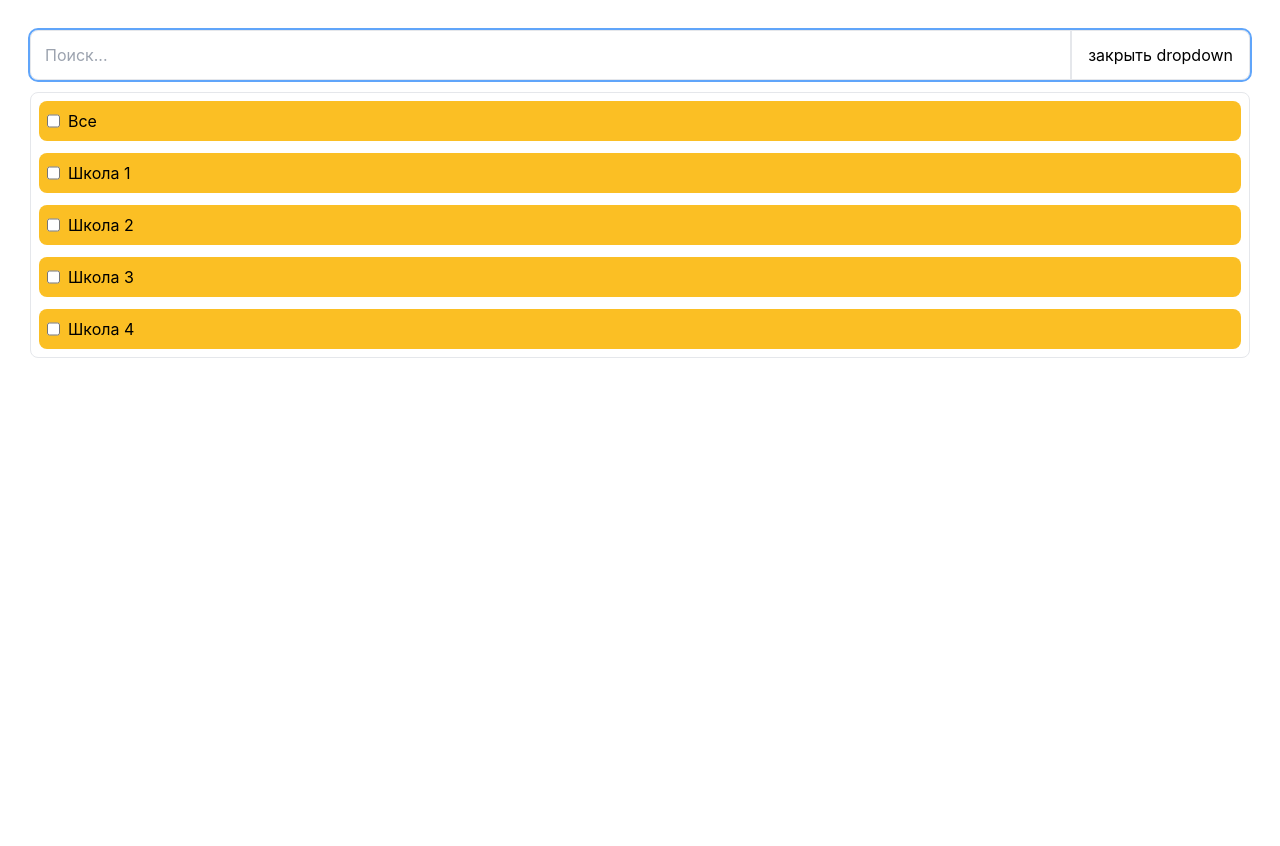
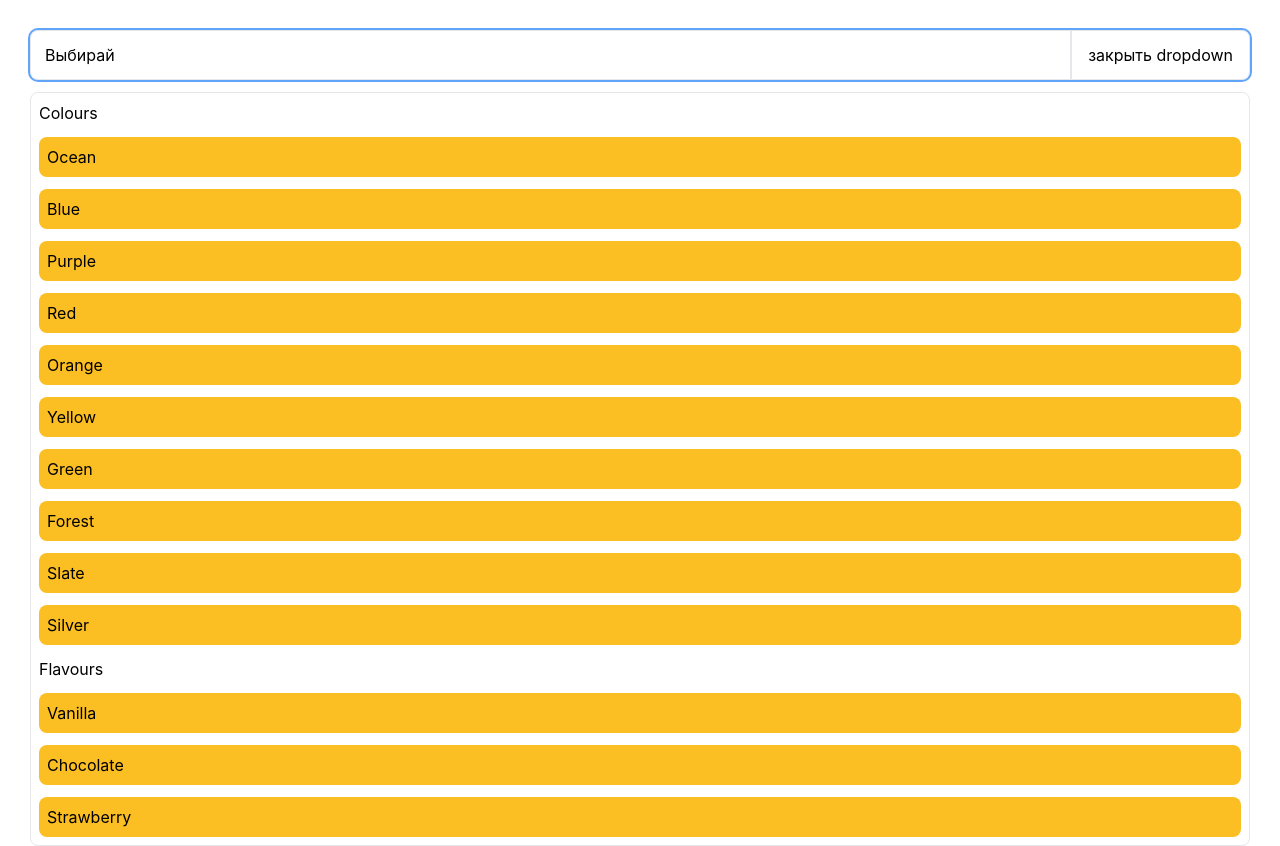
Before and after one commit to StasRnD/Select, a React (Create React App) app: page / in a window 1280 px wide. Both pictures are taken after a click on the button "открыть dropdown". Before the commit the page ends 800 px from the top, so only its background shows below. Built offline with nearby package versions, Linux system fonts and the light colour scheme.

Commit message:
feat: add group options(firsst version)

```diff
--- a/src/App.tsx
+++ b/src/App.tsx
@@ -3,45 +3,71 @@ import React, { useState } from "react";
 import { CustomOption } from "./customs/CustomOption";
 import { CustomSelectField } from "./customs/CustomSelectField";
 
-export interface CustomOptionProps {
-  title: string;
-  description: string;
+interface colourOptionsProps {
+  value: string;
+  label: string;
+  color: string;
 }
+const colourOptions: colourOptionsProps[] = [
+  { value: "ocean", label: "Ocean", color: "#00B8D9" },
+  { value: "blue", label: "Blue", color: "#0052CC" },
+  { value: "purple", label: "Purple", color: "#5243AA" },
+  { value: "red", label: "Red", color: "#FF5630" },
+  { value: "orange", label: "Orange", color: "#FF8B00" },
+  { value: "yellow", label: "Yellow", color: "#FFC400" },
+  { value: "green", label: "Green", color: "#36B37E" },
+  { value: "forest", label: "Forest", color: "#00875A" },
+  { value: "slate", label: "Slate", color: "#253858" },
+  { value: "silver", label: "Silver", color: "#666666" },
+];
 
-const options: CustomOptionProps[] = [
+interface flavourOptionsProps {
+  value: string;
+  label: string;
+  rating: string;
+}
+const flavourOptions: flavourOptionsProps[] = [
+  { value: "vanilla", label: "Vanilla", rating: "safe" },
+  { value: "chocolate", label: "Chocolate", rating: "good" },
+  { value: "strawberry", label: "Strawberry", rating: "wild" },
+];
+
+interface groupedOptionsProps {
+  groupName: string;
+  groupOptions: colourOptionsProps[] | flavourOptionsProps[];
+}
+const groupedOptions: groupedOptionsProps[] = [
   {
-    title: "Школа 1",
-    description: "Описание школа 1",
+    groupName: "Colours",
+    groupOptions: colourOptions,
   },
   {
-    title: "Школа 2",
-    description: "Описание школа 2",
-  },
-  {
-    title: "Школа 3",
-    description: "Описание школа 3",
-  },
-  {
-    title: "Школа 4",
-    description: "Описание школа 4",
+    groupName: "Flavours",
+    groupOptions: flavourOptions,
   },
 ];
 
 function App() {
-  const [selectValue, setSelectValue] = useState<CustomOptionProps[]>([]);
-  const getLabel = (userOption: CustomOptionProps | null): string => {
+  const [selectValue, setSelectValue] = useState<
+    (colourOptionsProps | flavourOptionsProps)[]
+  >([]);
+  const getLabel = (
+    userOption: colourOptionsProps | flavourOptionsProps | null,
+  ): string => {
     if (userOption === null) {
       return "";
     } else {
-      return userOption.title;
+      return userOption.label;
     }
   };
 
-  const getValue = (userOption: CustomOptionProps | null): string | number => {
+  const getValue = (
+    userOption: colourOptionsProps | flavourOptionsProps | null,
+  ): string | number => {
     if (userOption === null) {
       return "";
     } else {
-      return userOption.description;
+      return userOption.value;
     }
   };
 
@@ -52,13 +78,9 @@ function App() {
         getLabel={getLabel}
         getValue={getValue}
         onChange={setSelectValue}
-        options={options}
+        options={groupedOptions}
         multiple={true}
-        optionWithCheckbox
-        viewCountChildren={3}
-        deletableOptions
-        showOptionChoseAll
-        search
+        hasGroupOptions
       />
     </div>
   );
--- a/src/Select.tsx
+++ b/src/Select.tsx
@@ -18,8 +18,13 @@ import { SingleSelect, MultiSelect } from "./model";
 import { SelectFieldMultiple } from "./components/SelectFieldMultiple";
 import { SelectFieldSingle } from "./components/SelectFieldSingle";
 
+type GroupOptions<T> = {
+  groupName: string;
+  groupOptions: T[];
+};
+
 type SelectProps<T> = {
-  options: T[];
+  options: T[] | GroupOptions<T>[];
   search?: boolean;
   getLabel?: (value: T | null) => string;
   getValue?: (value: T | null) => string | number;
@@ -28,8 +33,8 @@ type SelectProps<T> = {
   CustomSelectMultiField?: React.FC<SelectFieldMultipleProps<T>>;
   clearOptions?: boolean;
   optionWithCheckbox?: boolean;
-  groupOptions?: boolean;
-  deletableOptions?: boolean;
+  hasGroupOptions?: boolean;
+  hasDeletableOptions?: boolean;
   showOptionChoseAll?: boolean;
   SelectOptionLeftSlot?: React.FC<{
     item: T;
@@ -49,8 +54,8 @@ export const Select = <V, T = V extends V[] ? V[number] : V>(
   props: SelectProps<T>,
 ) => {
   const {
-    groupOptions,
-    deletableOptions,
+    hasGroupOptions,
+    hasDeletableOptions,
     options,
     CustomOption,
     multiple,
@@ -72,6 +77,64 @@ export const Select = <V, T = V extends V[] ? V[number] : V>(
   const ref = useRef<HTMLDivElement>(null);
   const openDropdownToggle = () => setOpen((open) => !open);
   const [open, setOpen] = useState<boolean>(false);
+
+  // @ts-ignore
+  const isGrouped = Array.isArray(options[0]["groupOptions"]);
+
+  // @ts-ignore
+  const flatMapGroupOptions = isGrouped
+    ? // @ts-ignore
+      options.flatMap(({ groupOptions }) => {
+        return groupOptions;
+      })
+    : null;
+
+  const renderGroupOptions = () => {
+    // @ts-ignore
+    return isGrouped
+      ? // @ts-ignore
+        options.map(({ groupName, groupOptions }) => {
+          const activeAndInactiveOptions = combinedOptions({
+            // @ts-ignore
+            options: groupOptions,
+            findValue,
+            allActiveOptions,
+          });
+
+          const viewOptions = () => {
+            if (multiple && hasGroupOptions) {
+              return [
+                ...activeAndInactiveOptions.activeOptions,
+                ...activeAndInactiveOptions.inActiveOptions,
+              ];
+            }
+
+            if (multiple && hasDeletableOptions) {
+              return [...activeAndInactiveOptions.inActiveOptions];
+            }
+
+            return groupOptions;
+          };
+
+          const filterOptions = () => {
+            if (!search || (!multiple && findLabel(value) === inputValue)) {
+              console.log("не фильтр");
+              return viewOptions();
+            }
+            // @ts-ignore
+            return viewOptions().filter((option) => {
+              return toLowerCaseAndTrim(findLabel(option)).includes(
+                toLowerCaseAndTrim(inputValue),
+              );
+            });
+          };
+          return {
+            groupName,
+            groupOptions: filterOptions(),
+          };
+        })
+      : null;
+  };
 
   const findLabel = useCallback(
     (option: T | null): string =>
@@ -107,45 +170,46 @@ export const Select = <V, T = V extends V[] ? V[number] : V>(
   }, [findValue, multiple, value]);
 
   const activeAndInactiveOptions = combinedOptions({
+    // @ts-ignore
     options,
     findValue,
     allActiveOptions,
   });
 
   const viewOptions = useMemo(() => {
-    if (multiple && groupOptions) {
+    if (multiple && hasGroupOptions) {
       return [
         ...activeAndInactiveOptions.activeOptions,
         ...activeAndInactiveOptions.inActiveOptions,
       ];
     }
 
-    if (multiple && deletableOptions) {
+    if (multiple && hasDeletableOptions) {
       return [...activeAndInactiveOptions.inActiveOptions];
     }
     return options;
   }, [
     activeAndInactiveOptions.activeOptions,
     activeAndInactiveOptions.inActiveOptions,
-    deletableOptions,
-    groupOptions,
+    hasDeletableOptions,
+    hasGroupOptions,
     multiple,
     options,
   ]);
 
-  const filterOptions = useMemo(() => {
-    if (!search || (!multiple && findLabel(value) === inputValue)) {
-      console.log("не фильтр");
-      return viewOptions;
-    }
-
-    return viewOptions.filter((option) => {
-      console.log("фильтр");
-      return toLowerCaseAndTrim(findLabel(option)).includes(
-        toLowerCaseAndTrim(inputValue),
-      );
-    });
-  }, [search, findLabel, multiple, value, inputValue, options]);
+  // const filterOptions = useMemo(() => {
+  //   if (!search || (!multiple && findLabel(value) === inputValue)) {
+  //     console.log("не фильтр");
+  //     return viewOptions;
+  //   }
+  //
+  //   return viewOptions.filter((option) => {
+  //     console.log("фильтр");
+  //     return toLowerCaseAndTrim(findLabel(option)).includes(
+  //       toLowerCaseAndTrim(inputValue),
+  //     );
+  //   });
+  // }, [search, findLabel, multiple, value, inputValue, options]);
 
   //Ф-я возвращает true, если label переданного option есть в выбранных options (переменная allActiveOption)
   const activeOption = (option: T): boolean => {
@@ -180,13 +244,13 @@ export const Select = <V, T = V extends V[] ? V[number] : V>(
 
   const handleClickSelectAll = () => {
     if (multiple) {
-      if (value.length === options.length) {
+      if (
+        value.length === (isGrouped ? flatMapGroupOptions : options)?.length
+      ) {
         onChange([]);
       } else {
-        onChange([
-          ...activeAndInactiveOptions.activeOptions,
-          ...activeAndInactiveOptions.inActiveOptions,
-        ]);
+        // @ts-ignore
+        onChange(isGrouped ? flatMapGroupOptions : options);
       }
     }
   };
@@ -201,12 +265,11 @@ export const Select = <V, T = V extends V[] ? V[number] : V>(
   useEffect(() => {
     if (!multiple) {
       setInputValue(findLabel(value));
-    } else {
-      setInputValue("");
     }
   }, [search, value, multiple, findLabel]);
+  console.log(renderGroupOptions());
+  useOutsideClick(ref, () => setOpen(false));
 
-  useOutsideClick(ref, () => setOpen(false));
   return (
     <div ref={ref} className={"flex flex-col gap-x-y relative"}>
       {multiple ? (
@@ -256,12 +319,22 @@ export const Select = <V, T = V extends V[] ? V[number] : V>(
               findLabel={() => "Все"}
               onClick={handleClickSelectAll}
               withCheckbox
-              active={value.length === options.length}
+              // @ts-ignore
+              active={
+                value.length ===
+                // @ts-ignore
+                (isGrouped ? flatMapGroupOptions : options).length
+              }
               multiple
             />
           )}
-          {filterOptions.length ? (
-            filterOptions.map((option) => {
+          {isGrouped &&
+            renderGroupOptions()?.map(({ groupName, groupOptions }) => {
+              return (
+                <>
+                  <span>{groupName}</span>
+
+                  {groupOptions.map((option: T) => {
                     const handleSelectChange = () => {
                       handleChange(option);
                       if (!multiple) {
@@ -282,10 +355,37 @@ export const Select = <V, T = V extends V[] ? V[number] : V>(
                         withCheckbox={optionWithCheckbox}
                       />
                     );
-            })
-          ) : (
-            <p>Ничего не найдено</p>
-          )}
+                  })}
+                </>
+              );
+            })}
+
+          {/*{filterOptions.length ? (*/}
+          {/*  filterOptions.map((option) => {*/}
+          {/*    const handleSelectChange = () => {*/}
+          {/*      handleChange(option);*/}
+          {/*      if (!multiple) {*/}
+          {/*        openDropdownToggle();*/}
+          {/*      }*/}
+          {/*    };*/}
+
+          {/*    return (*/}
+          {/*      <OptionComponent<T>*/}
+          {/*        key={findValue(option)}*/}
+          {/*        findLabel={findLabel}*/}
+          {/*        onClick={handleSelectChange}*/}
+          {/*        item={option}*/}
+          {/*        multiple={multiple}*/}
+          {/*        active={activeOption(option)}*/}
+          {/*        LeftSlot={SelectOptionLeftSlot}*/}
+          {/*        RightSlot={SelectOptionRightSlot}*/}
+          {/*        withCheckbox={optionWithCheckbox}*/}
+          {/*      />*/}
+          {/*    );*/}
+          {/*  })*/}
+          {/*) : (*/}
+          {/*  <p>Ничего не найдено</p>*/}
+          {/*)}*/}
         </div>
       )}
     </div>
```
Lines whose indentation alone changed are shown as unchanged.
